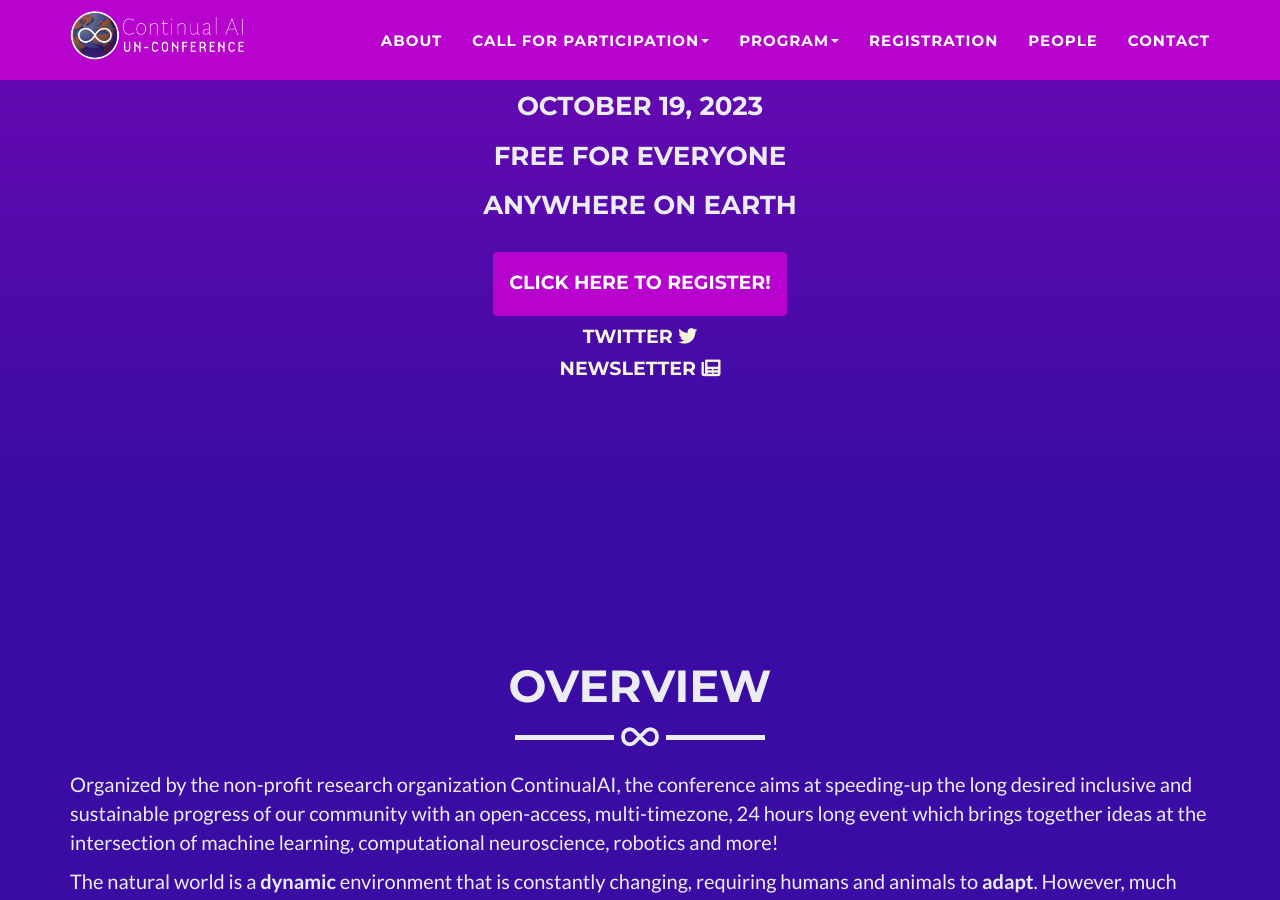
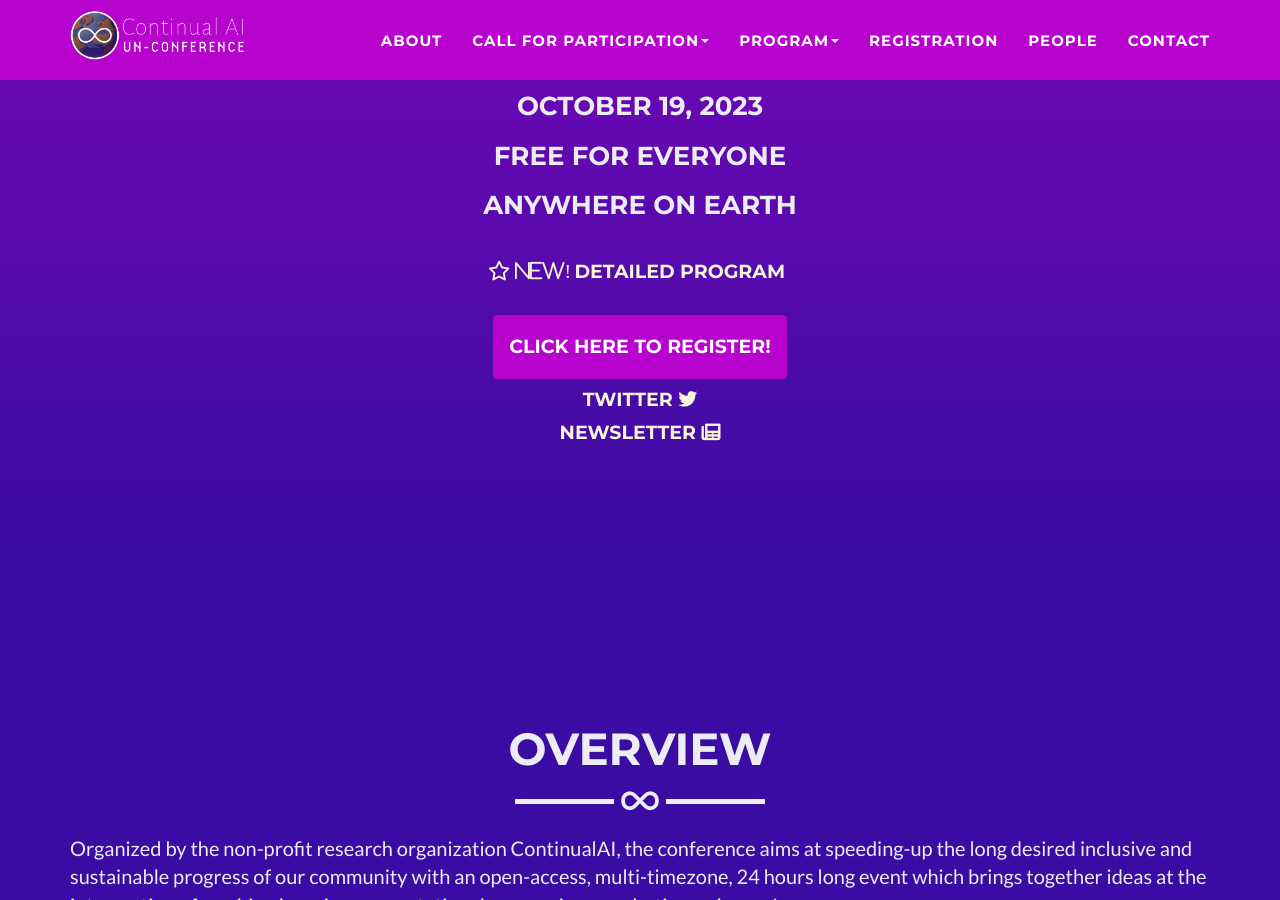
Before and after one commit to ContinualAI/CLAI_unconf, a Jekyll site: the page built from index.html, in a window 1280 px wide and 900 px high, scrolled down 754 px. Built offline with Jekyll 4.4.1, drawn with Linux system fonts in a browser that asks for light colours.

Commit message:
Add detailed program link in home page

```diff
--- a/_includes/header.html
+++ b/_includes/header.html
@@ -21,6 +21,14 @@
           Anywhere on Earth
           </h3>
           <br>
+
+          <h4>
+            <a style="color: beige;" href="{{ site.baseurl }}/program" target="_blank">
+              <i class="fa-regular fa-star fa-beat fa-sm">&nbspNEW!&nbsp</i>&nbspDetailed Program
+            </a>
+          </h4>
+          <br>
+
           <a href="https://www.eventbrite.it/e/continualai-unconference-tickets-617690417667" target='_blank'><button type="button" class="btn btn-primary"><h4>Click here to register!</h4></button></a>
           <h4>
             <a style="color: beige;" href="https://twitter.com/ContinualAI" target="_blank">
--- a/_posts/2023-09-19-program_detailed.markdown
+++ b/_posts/2023-09-19-program_detailed.markdown
@@ -16,6 +16,8 @@ permalink: program
 
 <i class="fa-regular fa-star fa-beat fa-sm">NEW!</i>&nbsp;&nbsp;
 **The list of accepted talks is now available [here]({{ site.baseurl }}/talks)!**
+
+**More details coming soon!**
 
 <hr style="border: 1px solid black"/>
 
```
